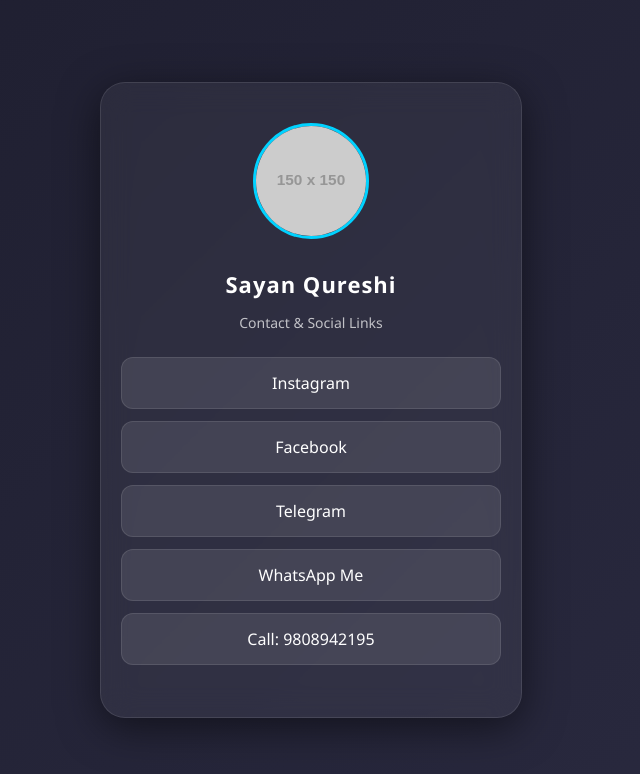
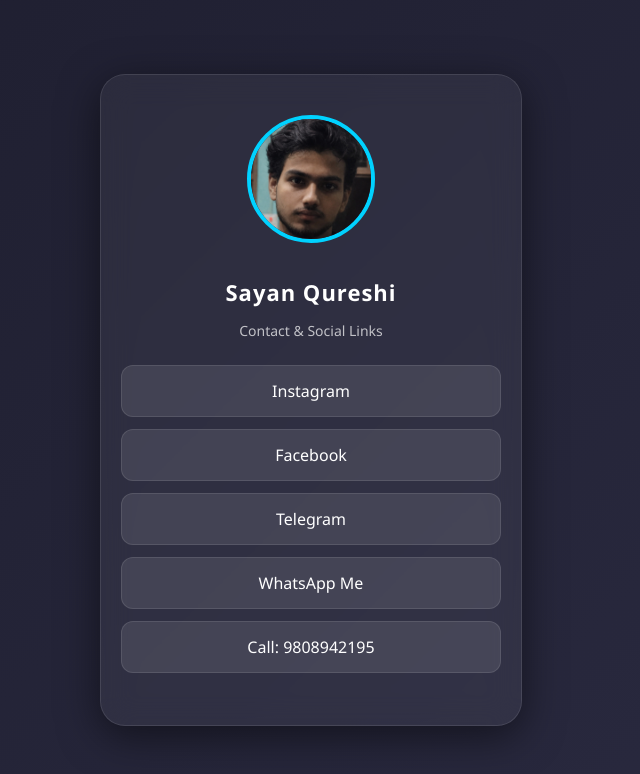
Before and after one commit to qsayan980894-dotcom/qsayan980894-dotcom.github.io, a plain HTML site: page index.html in a window 1280 px wide. Shown: the whole page, without its empty margins (329-969 px from the left). Drawn offline with Linux system fonts and the light colour scheme; placeholder pictures from the web are drawn by us.

Commit message:
Update index.html

```diff
--- a/index.html
+++ b/index.html
@@ -1,4 +1,3 @@
-
 <!DOCTYPE html>
 <html lang="en">
 <head>
@@ -28,12 +27,13 @@
             border: 1px solid rgba(255, 255, 255, 0.1);
         }
         .profile-pic {
-            width: 110px;
-            height: 110px;
+            width: 120px;
+            height: 120px;
             border-radius: 50%;
-            border: 3px solid #00d2ff;
-            margin-bottom: 10px;
+            border: 4px solid #00d2ff;
+            margin-bottom: 15px;
             object-fit: cover;
+            /* Ye line photo ko gol banaye rakhti hai */
         }
         h1 { font-size: 22px; margin-bottom: 5px; letter-spacing: 1px; }
         p { font-size: 14px; opacity: 0.7; margin-bottom: 25px; }
@@ -55,7 +55,6 @@
             color: #1e1e2f;
             transform: translateY(-3px);
         }
-        /* Colors for different platforms */
         .instagram:hover { border-color: #E1306C; color: #E1306C; }
         .facebook:hover { border-color: #4267B2; color: #4267B2; }
         .telegram:hover { border-color: #0088cc; color: #0088cc; }
@@ -65,19 +64,15 @@
 <body>
 
 <div class="container">
-    <img src="https://via.placeholder.com/150" alt="Sayan Qureshi" class="profile-pic">
+    <img src="myphoto.jpg" alt="Sayan Qureshi" class="profile-pic">
 
     <h1>Sayan Qureshi</h1>
     <p>Contact & Social Links</p>
 
     <a href="https://www.instagram.com/unknown.sayan_001?igsh=MXhoZGJubTlmNTJ0dg==" target="_blank" class="link-btn instagram">Instagram</a>
-
     <a href="https://www.facebook.com/share/18YxVnDabs/" target="_blank" class="link-btn facebook">Facebook</a>
-
     <a href="https://t.me/Sayanqureshi8899" target="_blank" class="link-btn telegram">Telegram</a>
-
     <a href="https://wa.me/919808942195" target="_blank" class="link-btn whatsapp">WhatsApp Me</a>
-
     <a href="tel:+919808942195" class="link-btn">Call: 9808942195</a>
 </div>
 
```
